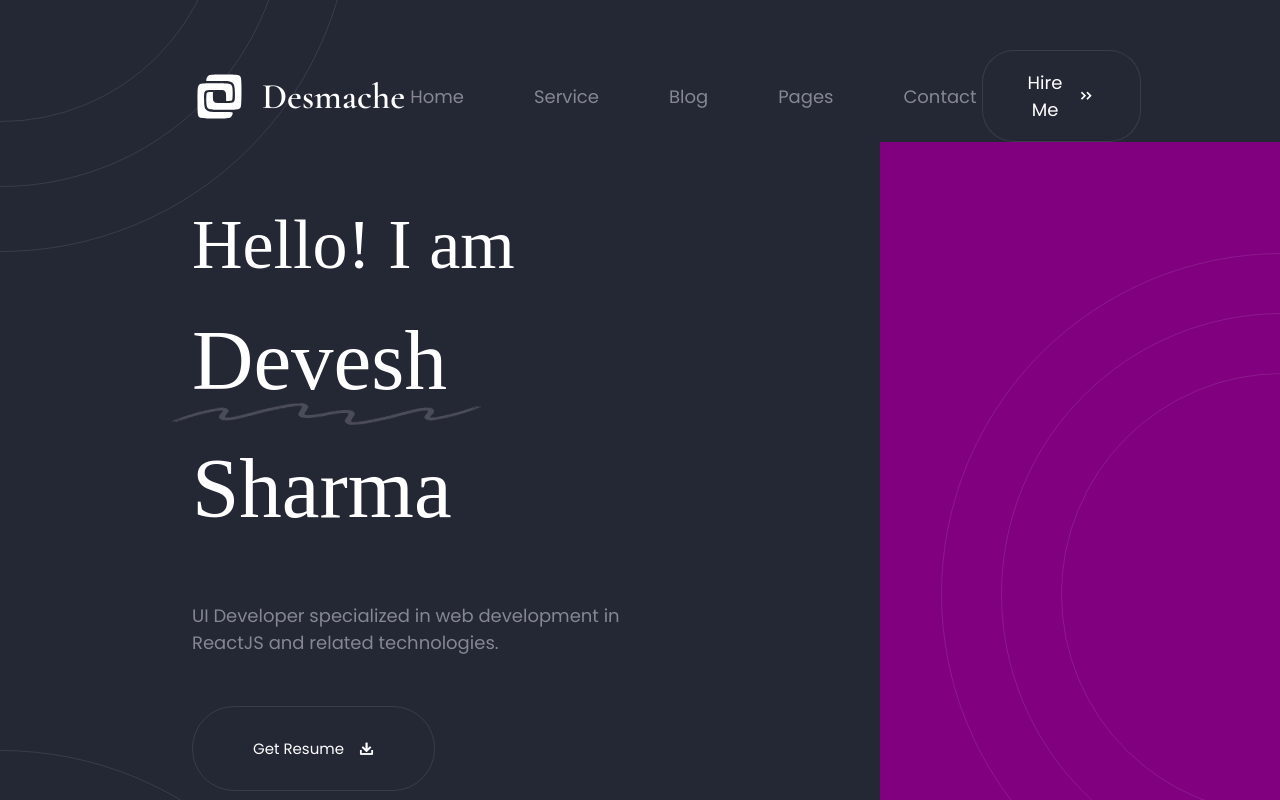
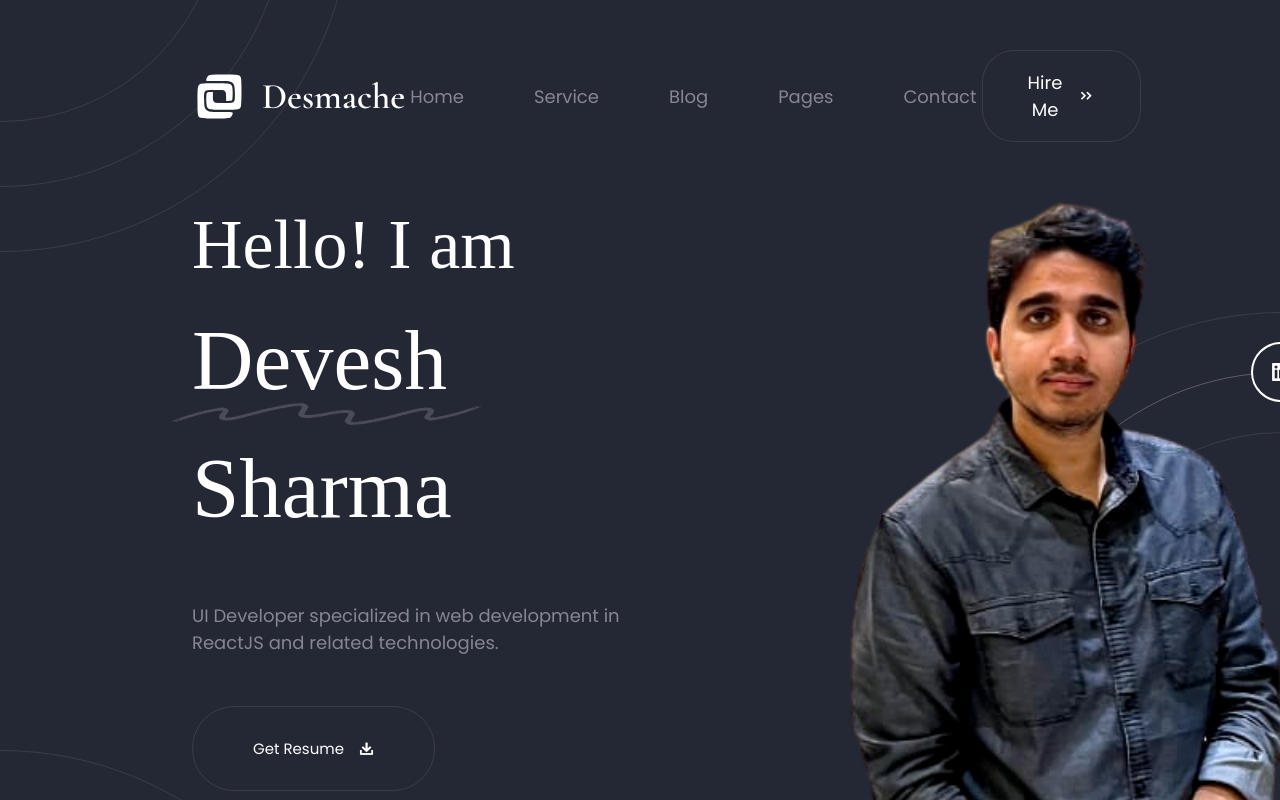
Before and after one commit to DeveshS360/portfolio-webapp, a React (Vite) app: page / in a window 1280 px wide. Shown: the top 800 px of the page. Built offline with nearby package versions, Linux system fonts and the light colour scheme; a web font is replaced by a local one.

Commit message:
social section complete

```diff
--- a/src/components/ConcentricCircles/index.module.scss
+++ b/src/components/ConcentricCircles/index.module.scss
@@ -7,4 +7,8 @@
         border-radius: 50%;
     }
 
+    .bold {
+        border: 1px solid var(--gray-border-color-primary);
+    }
+
 }
--- a/src/components/ConcentricCircles/index.tsx
+++ b/src/components/ConcentricCircles/index.tsx
@@ -3,7 +3,15 @@ import cx from 'classnames'
 import styles from './index.module.scss'
 
 export const ConcentricCircles = (props: ConcentricCirclesProps) => {
-  const { className, style, size, circularGap, count = 3, children } = props
+  const {
+    className,
+    style,
+    size,
+    circularGap,
+    count = 3,
+    children,
+    boldIdx,
+  } = props
   const additionalSize = 2 * circularGap
 
   return (
@@ -23,6 +31,7 @@ export const ConcentricCircles = (props: ConcentricCirclesProps) => {
                 computedSize / 2
               }px)`,
             }}
+            className={cx({ [styles.bold]: idx + 1 === boldIdx })}
           ></div>
         )
       })}
--- a/src/components/ConcentricCircles/types.ts
+++ b/src/components/ConcentricCircles/types.ts
@@ -7,4 +7,5 @@ export interface ConcentricCirclesProps {
   circularGap: number
   count?: number
   children?: ReactNode
+  boldIdx?: number
 }
--- a/src/components/EmbeddedVideo/index.module.scss
+++ b/src/components/EmbeddedVideo/index.module.scss
@@ -6,7 +6,7 @@
     background: rgba(23, 23, 23, 0.85);
     opacity: 0;
     visibility: hidden;
-    z-index: 2;
+    z-index: 999;
     transition: all 0.5s linear;
 
     .video_container {
--- a/src/components/SocialSection/index.module.scss
+++ b/src/components/SocialSection/index.module.scss
@@ -5,19 +5,27 @@
 
     .image_section {
         position: relative;
-        background: purple;
         width: 400px;
-        height: 1500px;
+        height: 100%;
+
+        .hero {
+            position: absolute;
+            top: 20%;
+            left: 8%;
+            transform: scale(1.6);
+            z-index: 3;
+            pointer-events: none;
+        }
 
         .circles {
             position: absolute;
-            top: 30%;
+            top: 60%;
             left: 100%;
         }
     }
 
     .social_icons_container {
 
-      @include put-on-circle(2, 280px, 45)
+      @include put-on-circle(4, 280px, 45, -90)
     }
 }
--- a/src/components/SocialSection/index.tsx
+++ b/src/components/SocialSection/index.tsx
@@ -1,20 +1,36 @@
-import { GithubFilled, LinkedinFilled } from '@ant-design/icons'
+import {
+  FacebookFilled,
+  GithubFilled,
+  InstagramFilled,
+  LinkedinFilled,
+} from '@ant-design/icons'
 import { ConcentricCircles } from '../ConcentricCircles'
 import { SocialHandle } from '../SocialHandle'
 import styles from './index.module.scss'
+import heroImgUrl from 'assets/images/web-app-hero.png'
+import {
+  FACEBOOK_URL,
+  GITHUB_URL,
+  INSTA_URL,
+  LINKEDIN_URL,
+} from 'src/constants'
 
 export const SocialSection = () => {
   return (
     <aside className={styles.social_section}>
       <div className={styles.image_section}>
+        <img className={styles.hero} src={heroImgUrl} alt="hero" />
         <ConcentricCircles
           className={styles.circles}
           circularGap={60}
           size={440}
+          boldIdx={2}
         >
           <div className={styles.social_icons_container}>
-            <SocialHandle Icon={LinkedinFilled} />
-            <SocialHandle Icon={GithubFilled} />
+            <SocialHandle Icon={LinkedinFilled} redirectionUrl={LINKEDIN_URL} />
+            <SocialHandle Icon={GithubFilled} redirectionUrl={GITHUB_URL} />
+            <SocialHandle Icon={InstagramFilled} redirectionUrl={INSTA_URL} />
+            <SocialHandle Icon={FacebookFilled} redirectionUrl={FACEBOOK_URL} />
           </div>
         </ConcentricCircles>
       </div>
--- a/src/constants.ts
+++ b/src/constants.ts
@@ -1,2 +1,9 @@
 export const WORK_SAMPLE_VIDEO_SOURCE =
   'https://drive.google.com/file/d/1jcPgKYVKh9NcsFZEdtdRD67mbUBvk7RB/preview'
+
+export const LINKEDIN_URL = 'https://linkedin.com/in/devesh-sharma-992661180'
+export const GITHUB_URL = 'https://github.com/DeveshS360'
+export const FACEBOOK_URL =
+  'https://www.facebook.com/profile.php?id=100003042408264&mibextid=2JQ9oc'
+export const INSTA_URL =
+  'https://instagram.com/devesh_s360?utm_source=qr&igshid=ZDc4ODBmNjlmNQ%3D%3D'
--- a/src/styles/mixins.scss
+++ b/src/styles/mixins.scss
@@ -11,10 +11,10 @@
     justify-content: center;
 }
 
-@mixin put-on-circle ($count, $radius, $angle) {
+@mixin put-on-circle ($count, $radius, $angle, $initialRotation) {
 
 
-    $rot: 0;
+    $rot: $initialRotation;
 
     @for $i from 1 through $count {
         > :nth-of-type(#{$i}) {
--- a/src/styles/variables.scss
+++ b/src/styles/variables.scss
@@ -2,6 +2,7 @@
     --bg-color-primary:  #242734;
     --bg-color-secondary: #292c39;
     --gray-border-color-secondary: rgba(255,255,255,.1);
+    --gray-border-color-primary: rgba(255,255,255,.25);
     --text-color-primary: #fff;
     --text-color-secondary: #858792;
 }
```
Also changed, not shown: assets/images/web-app-hero.png (added).
